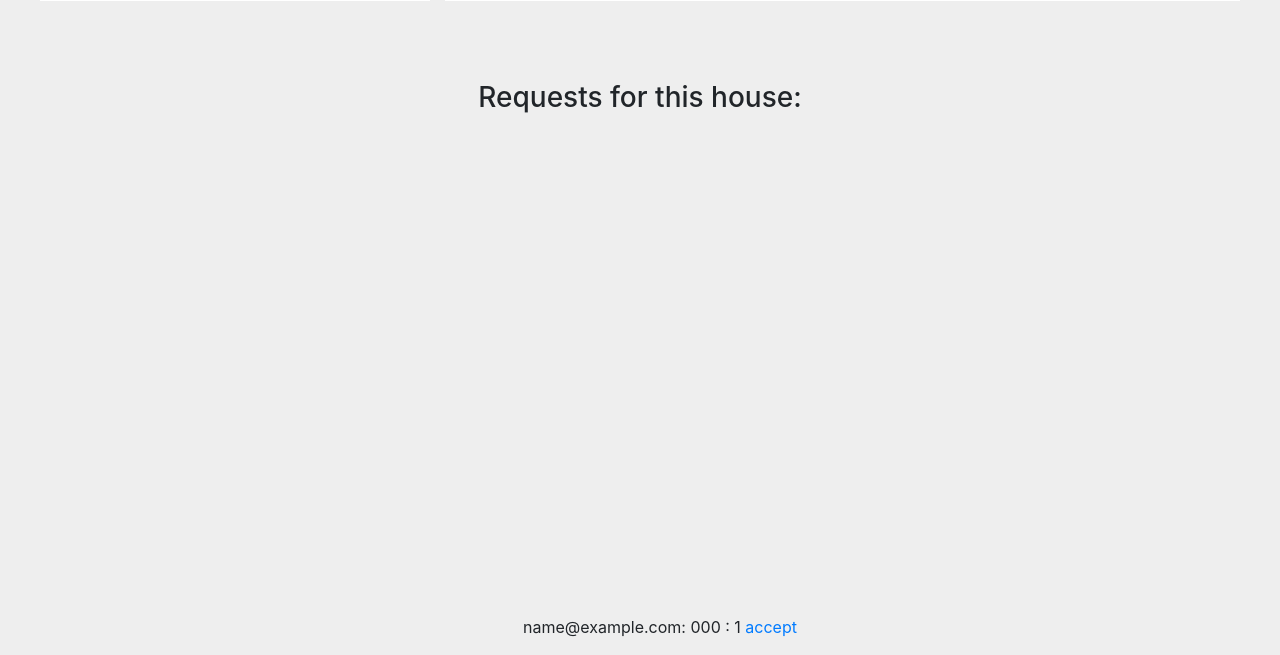
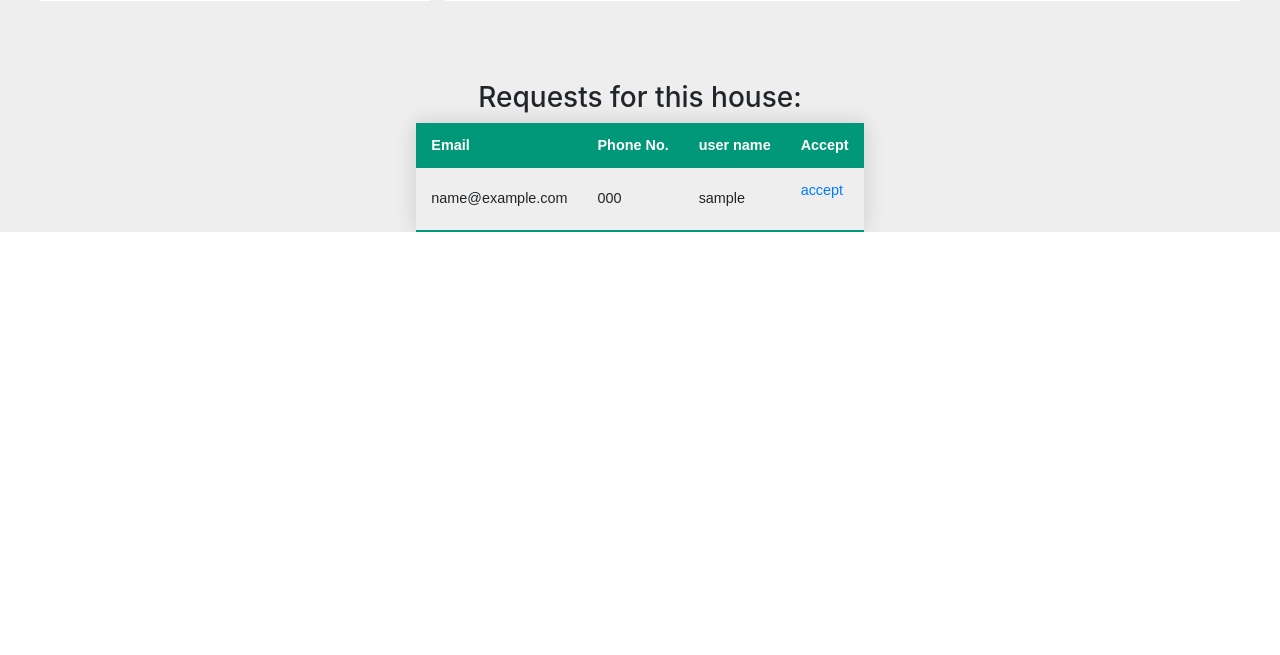
Before and after one commit to srujangit123/DBMS-Project, a Django app: page /houses/1 in a window 1280 px wide. Shown: the part 719-1374 px from the top of the page. After the commit the page ends 951 px from the top, so only its background shows below. Run offline with Django 3.2, Linux system fonts and the light colour scheme; a user stored in the database is signed in; tables that the repository leaves empty hold one stand-in row (values such as "Sample post"); grey boxes marked "Sample" are stand-in pictures; some libraries are stand-ins or nearby versions.

Commit message:
house_details css

```diff
--- a/static/css/house_details.css
+++ b/static/css/house_details.css
@@ -117,7 +117,7 @@
 .image_text_desc {
   position: relative;
   left: 420px;
-  right:auto;
+  right: auto;
   top: 70px;
   font-size: 21px;
 }
@@ -149,8 +149,42 @@
   border-color: rgb(172, 15, 15);
 }
 
-.req{
+.req {
   position: relative;
   padding-top: 250px;
   margin-top: 250px;
 }
+
+.styled-table {
+  position: relative;
+  border-collapse: collapse;
+  margin: auto;
+  font-size: 0.9em;
+  font-family: sans-serif;
+  min-width: 400px;
+  box-shadow: 0 0 20px rgba(0, 0, 0, 0.15);
+}
+.styled-table thead tr {
+  background-color: #009879;
+  color: #ffffff;
+  text-align: left;
+}
+.styled-table th,
+.styled-table td {
+  padding: 12px 15px;
+}
+.styled-table tbody tr {
+  border-bottom: 1px solid #dddddd;
+}
+
+.styled-table tbody tr:nth-of-type(even) {
+  background-color: #f3f3f3;
+}
+
+.styled-table tbody tr:last-of-type {
+  border-bottom: 2px solid #009879;
+}
+.styled-table tbody tr.active-row {
+  font-weight: bold;
+  color: #009879;
+}
--- a/templates/house_details.html
+++ b/templates/house_details.html
@@ -1,67 +1,3 @@
-
-<!-- <!doctype html>
-
-<html lang="en">
-<head>
-  <meta charset="utf-8">
-
-  <title>The HTML5 Herald</title>
-  <meta name="description" content="The HTML5 Herald">
-  <meta name="author" content="SitePoint">
-
-  <link rel="stylesheet" href="css/styles.css?v=1.0">
-
-</head>
-    {% if owner.id != user.id%}
-        <a href = '/request/{{house.house_id}}'> Request this house </a>
-    {%endif%}
-    {% if user.is_authenticated and owner.id == user.id %}
-        <a href = '/houses/edit/{{house.house_id}}'> Edit </a>
-    {% endif %}
-    {% if messages %}
-    <ul class="messages">
-        {% for message in messages %}
-        <li  {% if message.tags %} class=" {{ message.tags }} " {% endif %}> {{ message }} </li>
-        {% endfor %}
-    </ul>
-    {% endif %}
-    <h1> Rent: {{ house.rent}}</h1>
-    <h1> City : {{ house.city}}</h1>
-    <h1> State: {{ house.state}}</h1>
-    <h1> des: {{ house.description}}</h1>
-    <h1> Address: {{ house.address}}</h1>
-    <h1> Owner : {{ owner.email}}</h1>
-    <h1> owner upi_id: {{ owner.upi_id}}</h1>
-    <h1> owner phone : {{ owner.phoneno}}</h1>
-    <h1> owner address: {{ owner.address}}</h1>
-    {% for image in images %}
-        <img src = /media/{{image.image}}/>
-    {% endfor %}
-    <br>
-    <br>
-    <br>
-    <h1> Reviews</h1>
-    <div>
-        {% for review in reviews %}
-            <h4> profile image of user</h4>
-            <img src = "/media/{{review.user_id.profile_image}}">
-            {{ review.user_id.user_name }} : {{ review.rating }} ->  {{ review.description }}
-            <br>
-        {% endfor %}
-    </div>
-    {% if user.is_authenticated and owner.id == user.id %}
-    <div>
-        <h1>Requests:</h1>
-        {% for req in requests %}
-            <p>{{req.user_id.email}}: {{req.user_id.phoneno}} : {{req.user_id_id}}
-            <a href = '/requests/accept/{{house.house_id}}/{{req.user_id_id}}'>accept</a></p>
-        {% endfor %}
-
-    </div>
-    {% endif %}
-</body>
-</html> -->
-
 <!DOCTYPE html>
 {% load static %}
 <html>
@@ -164,15 +100,29 @@
         <div class="pos image_text" style="top: 545px">{{owner.address}}</div>
         <div class="pos image_hl" style="top: 610px"></div>
       </div>
-
       {% if user.is_authenticated and owner.id == user.id %}
         <h3 style="text-align:center; margin-top: 800px">Requests for this house: </h3>
-        <ol class="req" >
-          {% for req in requests %}
-          <p style="text-align:center">{{req.user_id.email}}: {{req.user_id.phoneno}} : {{req.user_id_id}}
-            <a style href = '/requests/accept/{{house.house_id}}/{{req.user_id_id}}'>accept</a></p>
-          {% endfor %}
-        </ol>
+
+          <table class="pos styled-table">
+            <thead>
+                <tr>
+                    <th>Email</th>
+                    <th>Phone No.</th>
+                    <th>user name</th>
+                    <th>Accept</th>
+                </tr>
+            </thead>
+            <tbody>
+              {% for req in requests %}
+                <tr>
+                    <td>{{req.user_id.email}}</td>
+                    <td>{{req.user_id.phoneno}}</td>
+                    <td>{{req.user_id.user_name}}</td>
+                    <td> <a style href = '/requests/accept/{{house.house_id}}/{{req.user_id_id}}'>accept</a></p></td>
+
+                </tr>
+              {% endfor %}
+            </tbody>
       {% endif %}
       <div class="pos"></div>
     </div>
```
